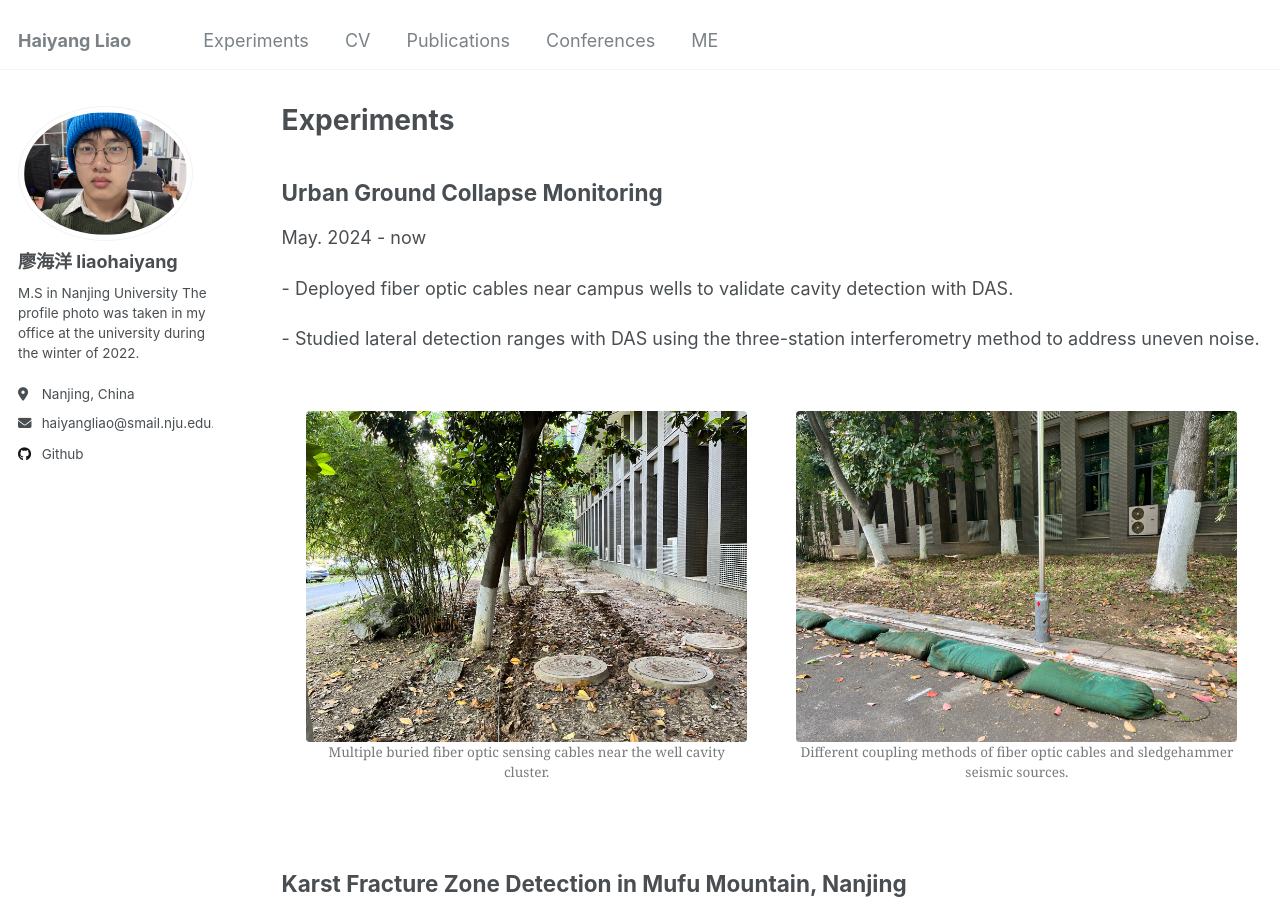
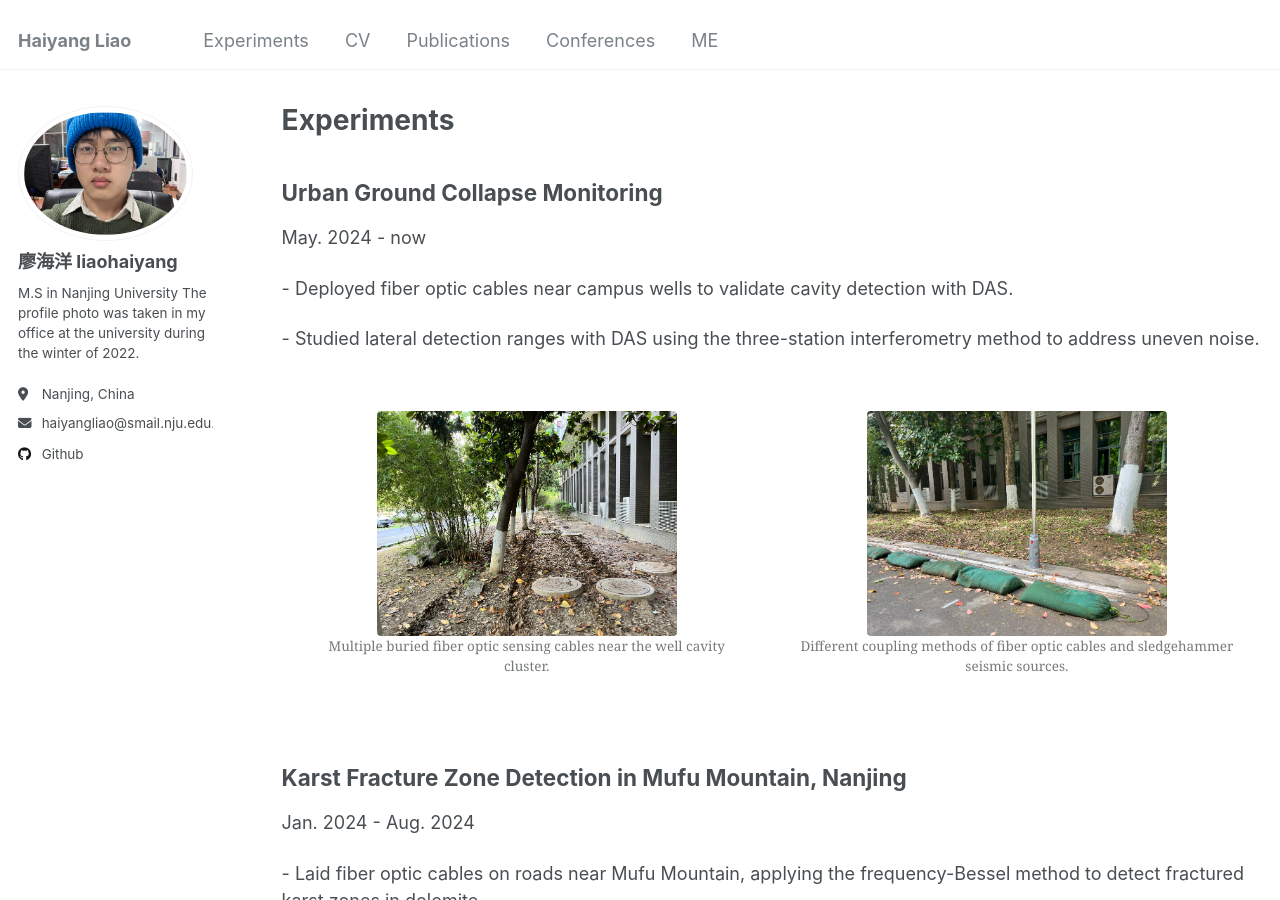
Before and after one commit to Whynot-cell/Whynot-cell.github.io, a Jekyll site: the page built from _pages/portfolio.html, in a window 1280 px wide and 900 px high. Built offline with Jekyll 4.4.1, drawn with Linux system fonts in a browser that asks for light colours.

Commit message:
Update portfolio.html

```diff
--- a/_pages/portfolio.html
+++ b/_pages/portfolio.html
@@ -14,6 +14,10 @@ author_profile: true
   }
 </style>
 
+
+
+
+
 <div class="session">
   <h2>Urban Ground Collapse Monitoring</h2>
   <p>May. 2024 - now</p>
@@ -22,20 +26,19 @@ author_profile: true
   </p>
   <div style="display: flex; justify-content: space-around; margin-bottom: 20px;">
     <figure style="width: 45%;">
-      <img src="/images/空洞试验窖井群.jpg" alt="First Experiment Image" style="width: 100%; display: block; margin: auto;">
+      <img src="/images/空洞试验窖井群.jpg" alt="First Experiment Image"
+        style="width: 100%; max-width: 300px; height: auto; display: block; margin: auto;">
       <figcaption style="text-align: center;">Multiple buried fiber optic sensing cables near the well cavity cluster.
       </figcaption>
     </figure>
     <figure style="width: 45%;">
-      <img src="/images/空洞试验.jpg" alt="Second Experiment Image" style="width: 100%; display: block; margin: auto;">
+      <img src="/images/空洞试验.jpg" alt="Second Experiment Image"
+        style="width: 100%; max-width: 300px; height: auto; display: block; margin: auto;">
       <figcaption style="text-align: center;">Different coupling methods of fiber optic cables and sledgehammer seismic
         sources.</figcaption>
     </figure>
   </div>
 </div>
-
-
-
 
 <div class="session">
   <h2>Karst Fracture Zone Detection in Mufu Mountain, Nanjing</h2>
@@ -47,19 +50,20 @@ author_profile: true
     <div style="width: 50%; display: flex; flex-direction: column; justify-content: space-between; margin-right: 5px;">
       <figure style="margin: 5px; padding: 5px;">
         <img src="/images/sym试验DAS操作处.jpg" alt="DAS Operation during SYM experiment"
-          style="width: 100%; height: auto; display: block;">
+          style="width: 100%; max-width: 300px; height: auto; display: block;">
         <figcaption style="text-align: center;">DAS Operation during SYM experiment</figcaption>
       </figure>
       <figure style="margin: 5px; padding: 5px;">
         <img src="/images/sym试验收尾.jpg" alt="Final Stages of SYM Experiment"
-          style="width: 100%; height: auto; display: block;">
+          style="width: 100%; max-width: 300px; height: auto; display: block;">
         <figcaption style="text-align: center;">Final Stages of SYM Experiment</figcaption>
       </figure>
     </div>
     <!-- Second column -->
     <div style="width: 50%; margin-left: 5px;">
       <figure style="margin: 5px; padding: 5px;">
-        <img src="/images/布设光缆.jpg" alt="Fiber Optic Cable Layout" style="width: 100%; height: auto; display: block;">
+        <img src="/images/布设光缆.jpg" alt="Fiber Optic Cable Layout"
+          style="width: 100%; max-width: 300px; height: auto; display: block;">
         <figcaption style="text-align: center;">Fiber Optic Cable Layout</figcaption>
       </figure>
     </div>
```
